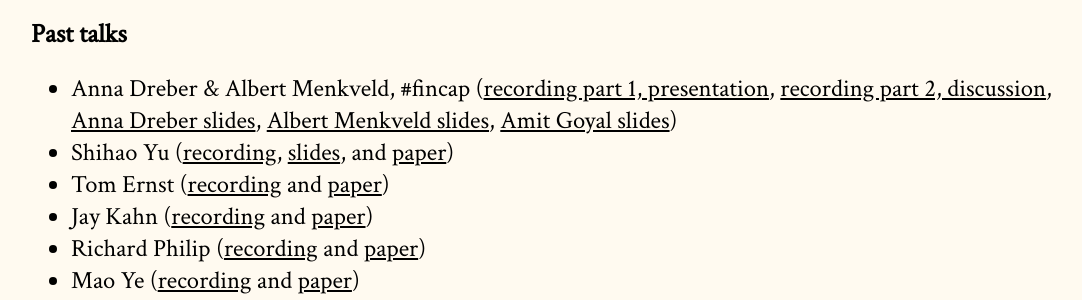
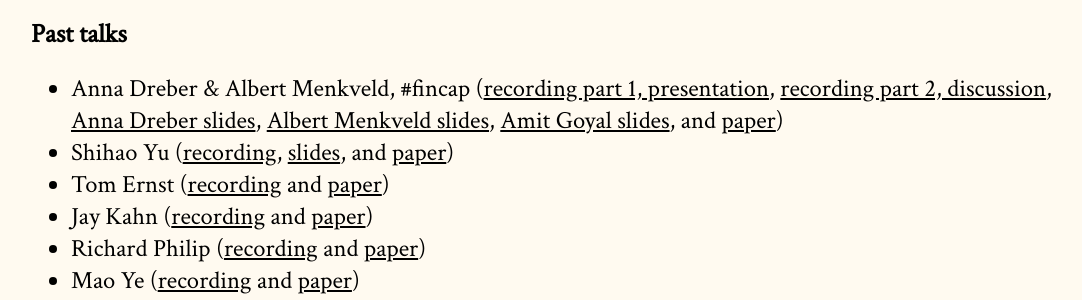
Before and after one commit to cpfiffer/microstructure.exchange, a Jekyll site: the page built from index.md, in a window 1280 px wide and 900 px high, scrolled down 2049 px. Shown: the part 155-455 px from the top of the window, without its empty margins (97-1179 px from the left). Built offline with Jekyll 4.4.1, drawn with Linux system fonts in a browser that asks for light colours; some web fonts are replaced.

Commit message:
Add fincap paper link

```diff
--- a/index.md
+++ b/index.md
@@ -46,7 +46,7 @@ Email [contact@microstructure.exchange](mailto:contact@microstructure.exchange)
 
 ## Past talks
 
-- Anna Dreber & Albert Menkveld, #fincap ([recording part 1, presentation](https://youtu.be/TpPdHHQSZHI), [recording part 2, discussion](https://youtu.be/XrtqSDZu3Zw), [Anna Dreber slides](slides/dreber fincap microstructure exchange.pdf), [Albert Menkveld slides](https://albertjmenkveld.com/slides/drwl1/), [Amit Goyal slides](slides/Discussion_AmitGoyal.pptx))
+- Anna Dreber & Albert Menkveld, #fincap ([recording part 1, presentation](https://youtu.be/TpPdHHQSZHI), [recording part 2, discussion](https://youtu.be/XrtqSDZu3Zw), [Anna Dreber slides](slides/dreber fincap microstructure exchange.pdf), [Albert Menkveld slides](https://albertjmenkveld.com/slides/drwl1/), [Amit Goyal slides](slides/Discussion_AmitGoyal.pptx), and [paper](https://papers.ssrn.com/sol3/papers.cfm?abstract_id=3961574))
 - Shihao Yu ([recording](https://youtu.be/H3gZHGjnMK4), [slides](https://www.shihaoyu.org/research/slides/yu1_slides_me.pdf), and [paper](https://www.shihaoyu.org/research/papers/yu1.pdf))
 - Tom Ernst ([recording](https://youtu.be/um9Pj8iJGsI) and [paper](/papers/12859989807_TRF_July_1b.pdf))
 - Jay Kahn ([recording](https://youtu.be/ZQffKo_wFHI) and [paper](/papers/OFRwp-21-01-hedge-funds-and-the-treasury-cash-futures-disconnect.pdf))
```
